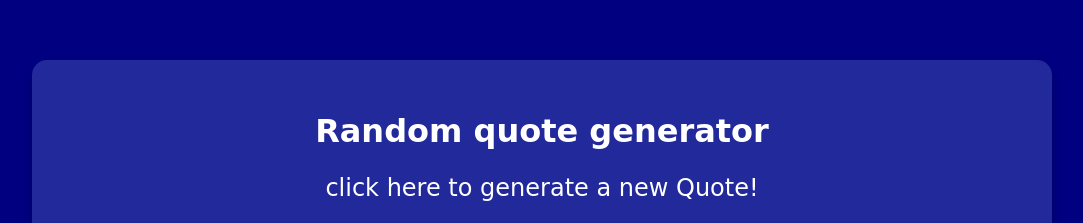
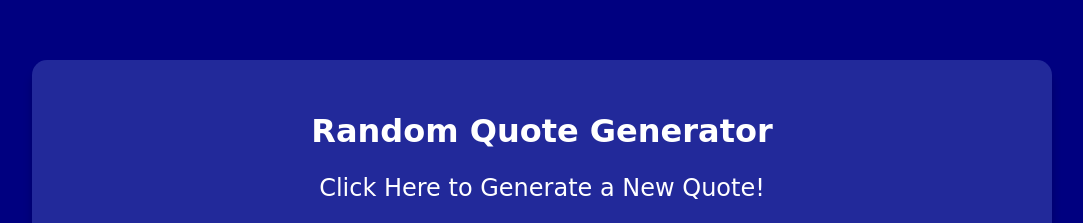
Before and after one commit to Jatin2140/ncu, a plain HTML site: page index.html in a window 1280 px wide. Shown: the part 219-442 px from the top of the page, without its empty margins (98-1181 px from the left). Drawn offline with Linux system fonts and the light colour scheme.

Commit message:
Refactor HTML structure for consistency and readability

```diff
--- a/index.html
+++ b/index.html
@@ -1,15 +1,18 @@
 <!DOCTYPE html>
 <html lang="en">
+
 <head>
     <meta charset="UTF-08">
     <meta name="viewport" content="width=device-width, initial-scale=1.0">
-        <title> Random quote generator </title>
+    <title> Random Quote Generator </title>
     <link rel="stylesheet" href="./style.css">
 </head>
+
 <body>
+
 <div class="quote-container">
-            <h1> Random quote generator</h1>
-            <p id="quote"> click here to generate a new Quote!</p>
+    <h1> Random Quote Generator </h1>
+    <p id="quote"> Click Here to Generate a New Quote! </p>
     <h3 id="author"></h3>
     <button onclick="generateQuote()">New Quote</button>
 </div>
```
Lines whose indentation alone changed are shown as unchanged.
